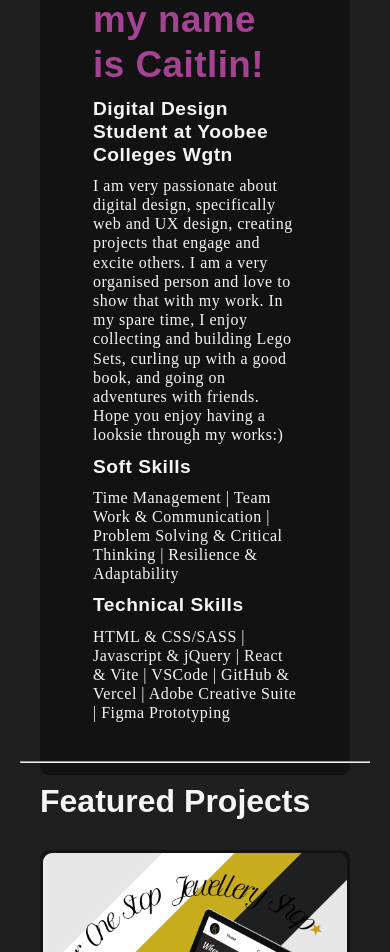
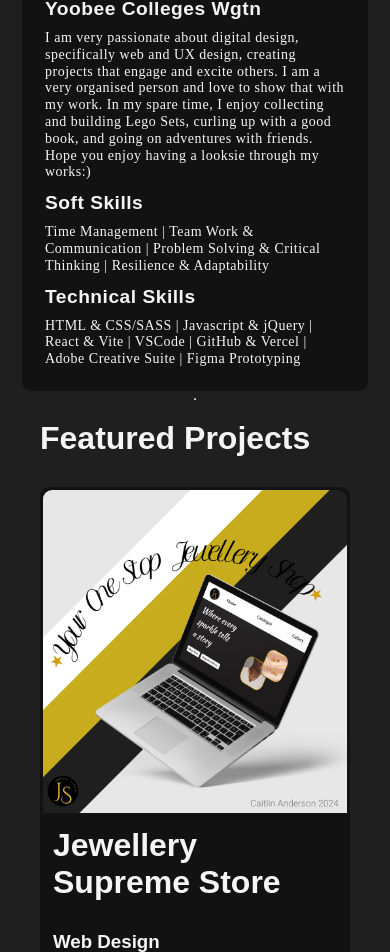
Before and after one commit to caitlinanderson099/Caitlin-Anderson, a React (Vite) app: page /#/ in a window 390 px wide. Shown: the part 661-1613 px from the top of the page. Built offline with nearby package versions, Linux system fonts and the light colour scheme; a web font is replaced by a local one.

Commit message:
added the responsiveness on home page for smaller mobile phones max 400px

```diff
--- a/src/pages/home/home.scss
+++ b/src/pages/home/home.scss
@@ -120,3 +120,56 @@
     }
   }
 }
+
+@media screen and (max-width: 400px) {
+  .home {
+    flex-direction: column;
+    align-items: center;
+
+    .home-top {
+      grid-template-columns: 1fr;
+      gap: 6%;
+      margin-bottom: 6%;
+
+      .left-side img {
+        width: 300px;
+      }
+
+      .right-side .info-cont {
+        width: 300px;
+        padding: 0px;
+
+        h2 {
+          font-size: 1.6em;
+        }
+
+        h3 {
+          font-size: 1.4;
+        }
+
+        p {
+          font-size: 14px;
+        }
+      }
+    }
+
+
+    .home-bottom {
+      display: flex;
+      flex-direction: column;
+
+      .featured {
+        flex-direction: column;
+        gap: 30px;
+
+        .project-card {
+          width: 100%;
+          height: 100%;
+        }
+        .project-card:hover {
+          scale: 1.0;
+        }
+      }
+    }
+  }
+}
```
